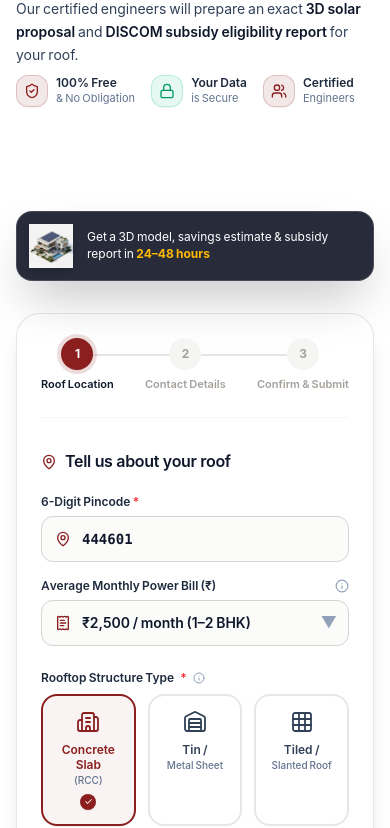
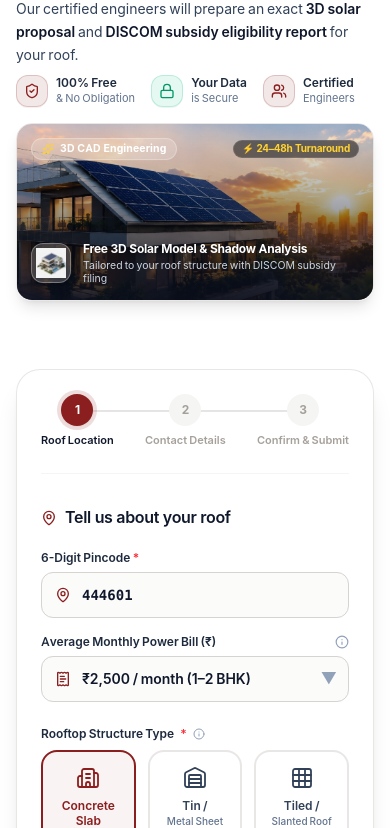
Before and after one commit to 0Akshat005/SolarARK, a React (Vite) app: page / in a window 390 px wide. Shown: the part 5256-6084 px from the top of the page. Built offline with nearby package versions, Linux system fonts and the light colour scheme.

Commit message:
fix(mobile): separate CTA visual hero for mobile, eliminate bottom image bleed, add top 3D preview card

```diff
--- a/src/components/FinalCTAForm.tsx
+++ b/src/components/FinalCTAForm.tsx
@@ -101,10 +101,10 @@ export const FinalCTAForm: React.FC<FinalCTAFormProps> = ({
       id="contact-form"
       className={`relative w-full max-w-[1360px] mx-auto px-4 sm:px-6 lg:px-12 py-12 overflow-hidden ${className}`}
     >
-      {/* ── ATMOSPHERIC SOLAR-HOME VISUAL LAYER (EMERGING FROM BACKGROUND & DISSOLVING TOWARD FORM) ── */}
+      {/* ── ATMOSPHERIC SOLAR-HOME VISUAL LAYER (DESKTOP ONLY: DISSOLVING TOWARD FORM) ── */}
       <div
         aria-hidden="true"
-        className="absolute left-0 bottom-[130px] lg:bottom-[90px] w-full lg:w-[65%] h-[380px] sm:h-[440px] lg:h-[500px] pointer-events-none z-0 select-none overflow-visible"
+        className="hidden lg:block absolute left-0 bottom-[90px] w-[65%] h-[500px] pointer-events-none z-0 select-none overflow-visible"
       >
         {/* Soft Ambient Golden Atmospheric Glow */}
         <div className="absolute inset-0 bg-gradient-to-tr from-amber-500/15 via-amber-200/8 to-transparent rounded-full blur-3xl" />
@@ -206,10 +206,48 @@ export const FinalCTAForm: React.FC<FinalCTAFormProps> = ({
               </div>
             </div>
 
+            {/* ── Mobile 3D Proposal Preview Visual Card (Positioned right before the form on mobile) ── */}
+            <div className="block lg:hidden relative rounded-2xl overflow-hidden shadow-lg border border-stone-200/90 my-3">
+              <img
+                src="/images/solar-villa-sunset.jpg"
+                alt="Solar rooftop proposal preview"
+                className="w-full h-44 object-cover object-center"
+              />
+              <div className="absolute inset-0 bg-gradient-to-t from-[#0A0F1D]/90 via-[#0A0F1D]/40 to-transparent p-3.5 flex flex-col justify-between">
+                <div className="flex items-center justify-between">
+                  <span className="inline-flex items-center gap-1.5 px-2.5 py-1 rounded-full bg-white/20 backdrop-blur-md text-[10.5px] font-bold text-white tracking-wide font-heading border border-white/25">
+                    <Sparkles className="w-3 h-3 text-amber-300" />
+                    <span>3D CAD Engineering</span>
+                  </span>
+                  <span className="text-[10px] font-bold text-amber-300 bg-black/50 backdrop-blur-xs px-2 py-0.5 rounded-md border border-white/10 font-heading">
+                    ⚡ 24–48h Turnaround
+                  </span>
+                </div>
+
+                <div className="flex items-center gap-3">
+                  <div className="w-10 h-10 rounded-xl bg-white/20 backdrop-blur-md border border-white/30 p-1 flex items-center justify-center shrink-0 shadow-sm">
+                    <img
+                      src="/images/thumb-3d-solar-house.png"
+                      alt="3D solar roof layout"
+                      className="w-full h-full object-contain filter drop-shadow-sm"
+                    />
+                  </div>
+                  <div className="text-left text-white leading-tight">
+                    <p className="text-xs font-bold font-heading m-0 text-white">
+                      Free 3D Solar Model &amp; Shadow Analysis
+                    </p>
+                    <p className="text-[10.5px] text-slate-300 m-0 mt-0.5">
+                      Tailored to your roof structure with DISCOM subsidy filing
+                    </p>
+                  </div>
+                </div>
+              </div>
+            </div>
+
           </div>
 
-          {/* Spacer & Overlaid 3D Estimate Caption Card with Independent Floating Curved Arrow */}
-          <div className="pt-20 sm:pt-28 lg:pt-32 relative">
+          {/* ── Desktop Spacer & Overlaid 3D Estimate Caption Card with Independent Floating Curved Arrow ── */}
+          <div className="hidden lg:block pt-32 relative">
             <div className="relative inline-flex items-center gap-3.5 bg-slate-950/85 backdrop-blur-md text-white border border-white/15 rounded-2xl p-3 sm:p-3.5 shadow-2xl max-w-md z-10">
               {/* Clean borderless 3D Model Thumbnail Blend */}
               <div className="w-11 h-11 shrink-0 overflow-hidden flex items-center justify-center filter drop-shadow-md">
@@ -227,7 +265,7 @@ export const FinalCTAForm: React.FC<FinalCTAFormProps> = ({
             </div>
 
             {/* Creative Independent Floating Curved Arrow (Pointing dynamically toward the form) */}
-            <div className="hidden lg:block absolute left-[370px] -bottom-2 pointer-events-none z-20">
+            <div className="absolute left-[370px] -bottom-2 pointer-events-none z-20">
               <svg width="110" height="60" viewBox="0 0 110 60" fill="none" xmlns="http://www.w3.org/2000/svg" className="filter drop-shadow-xs">
                 {/* Dynamic Arcing Path */}
                 <path
@@ -664,8 +702,8 @@ export const FinalCTAForm: React.FC<FinalCTAFormProps> = ({
 
       </div>
 
-      {/* ── 3. BOTTOM BENEFITS STRIP (4 ITEMS FULL-WIDTH - PREMIUM GLASSMORPHISM) ── */}
-      <div className="relative z-20 mt-10 bg-white/45 backdrop-blur-xl border border-white/60 shadow-[0_8px_32px_0_rgba(15,23,42,0.05)] rounded-3xl p-6 sm:p-8">
+      {/* ── 3. BOTTOM BENEFITS STRIP (4 ITEMS FULL-WIDTH - CLEAN MOBILE CARD & DESKTOP GLASSMORPHISM) ── */}
+      <div className="relative z-20 mt-8 lg:mt-10 bg-white/95 lg:bg-white/45 backdrop-blur-xl border border-stone-200/90 lg:border-white/60 shadow-lg shadow-black/5 rounded-2xl sm:rounded-3xl p-5 sm:p-8">
         <div className="grid grid-cols-1 sm:grid-cols-2 lg:grid-cols-4 gap-6">
 
           {/* Benefit 1: Accurate 3D Roof Design */}
```
